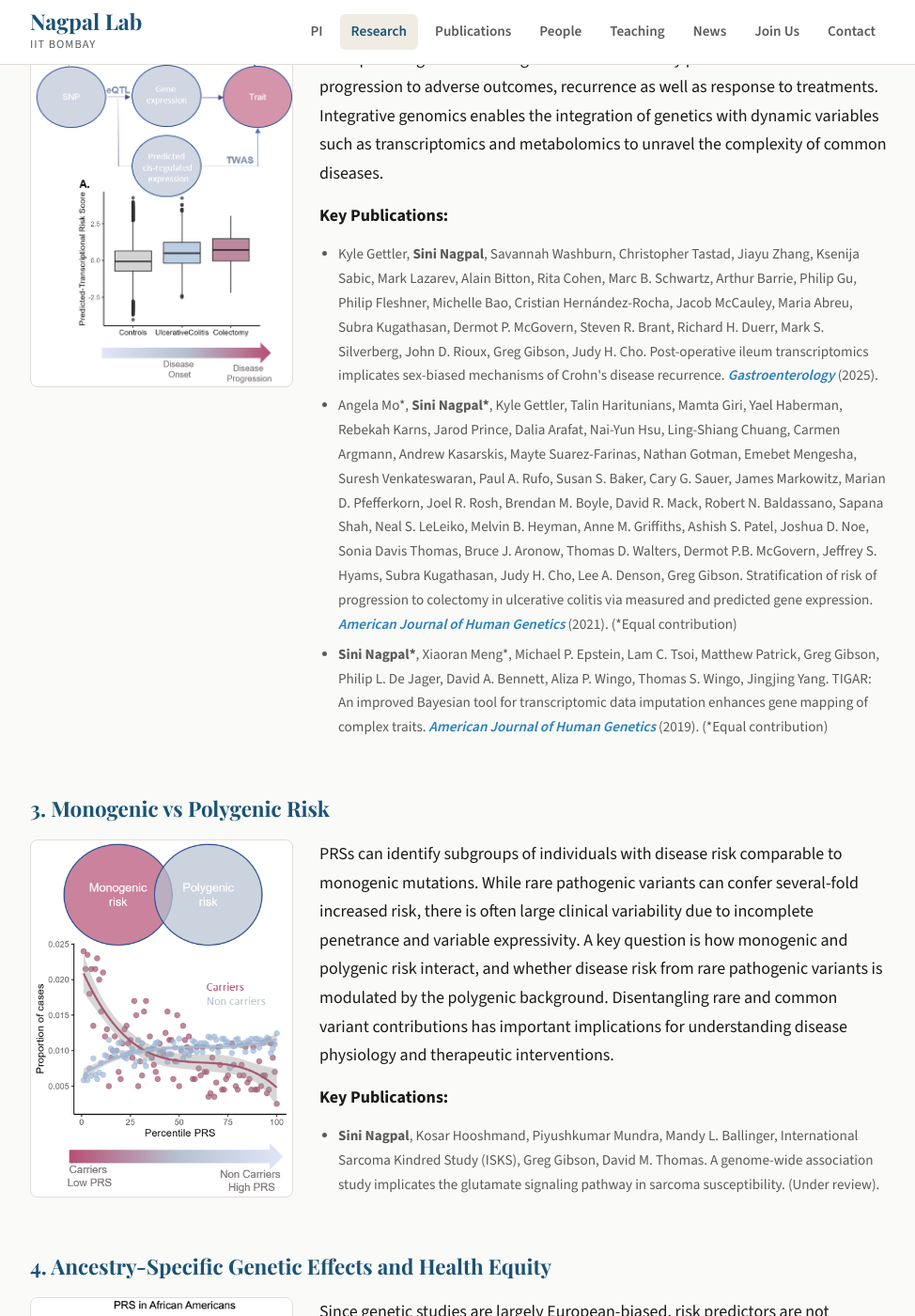
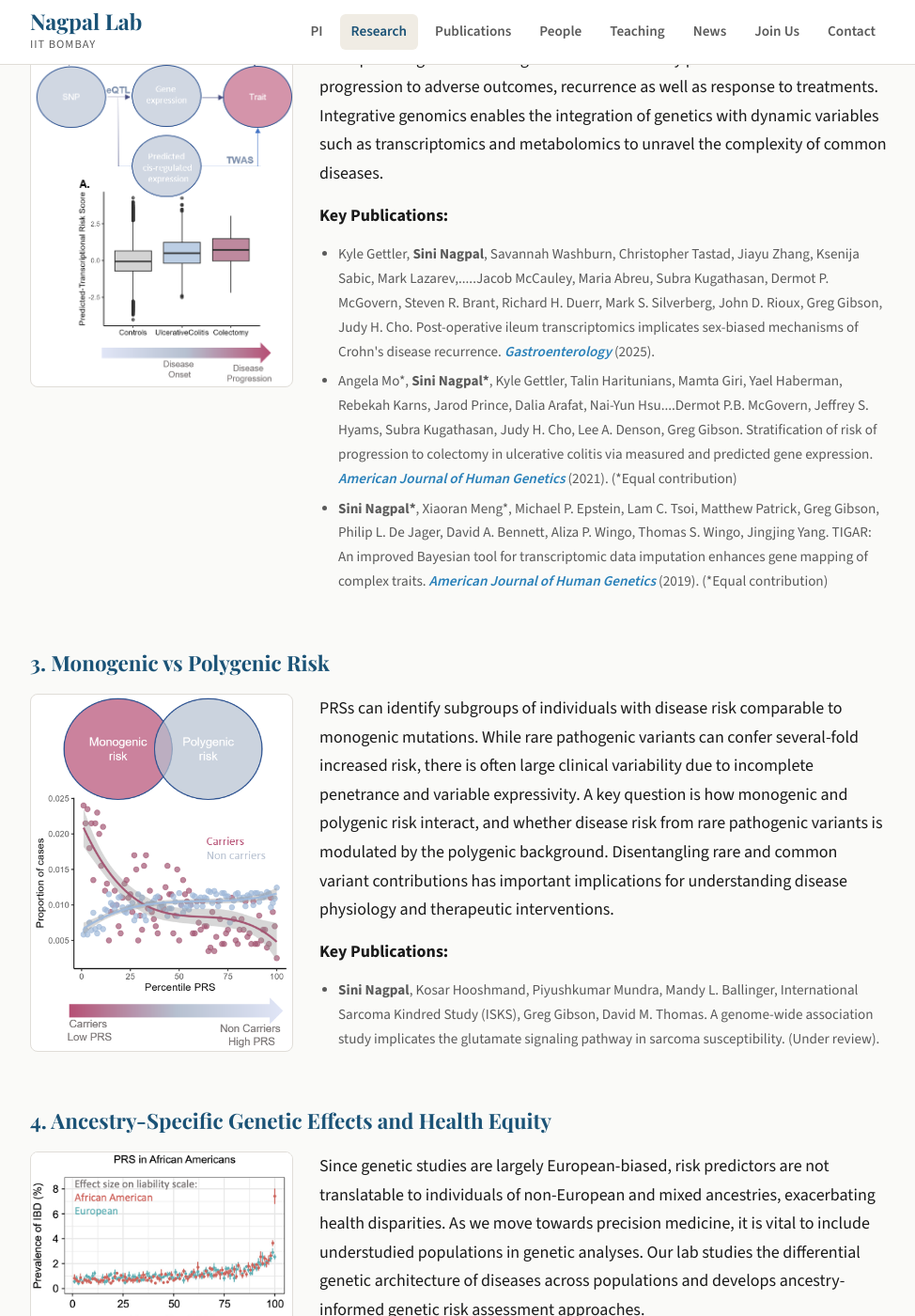
Before and after one commit to nagpallab/nagpallab.github.io, a Jekyll site: the page built from research.md, in a window 1280 px wide and 1400 px high, scrolled down 874 px. Shown: the whole window at 94% size, without its empty margins (152-1126 px from the left). Built offline with Jekyll 4.4.1, drawn with Linux system fonts in a browser that asks for light colours; some of the changed text lies outside the part shown.

Commit message:
Update research.md

```diff
--- a/research.md
+++ b/research.md
@@ -33,8 +33,8 @@ title: Research
       <p>An important goal of clinical genomics is to not only predict disease onset but progression to adverse outcomes, recurrence as well as response to treatments. Integrative genomics enables the integration of genetics with dynamic variables such as transcriptomics and metabolomics to unravel the complexity of common diseases. </p>
       <p><strong>Key Publications:</strong></p>
       <ul class="key-pubs">
-        <li>Kyle Gettler, <span class="pub-me-research">Sini Nagpal</span>, Savannah Washburn, Christopher Tastad, Jiayu Zhang, Ksenija Sabic, Mark Lazarev, Alain Bitton, Rita Cohen, Marc B. Schwartz, Arthur Barrie, Philip Gu, Philip Fleshner, Michelle Bao, Cristian Hernández-Rocha, Jacob McCauley, Maria Abreu, Subra Kugathasan, Dermot P. McGovern, Steven R. Brant, Richard H. Duerr, Mark S. Silverberg, John D. Rioux, Greg Gibson, Judy H. Cho. Post-operative ileum transcriptomics implicates sex-biased mechanisms of Crohn's disease recurrence. <span class="pub-journal">Gastroenterology</span> (2025).</li>
-        <li>Angela Mo*, <span class="pub-me-research">Sini Nagpal*</span>, Kyle Gettler, Talin Haritunians, Mamta Giri, Yael Haberman, Rebekah Karns, Jarod Prince, Dalia Arafat, Nai-Yun Hsu, Ling-Shiang Chuang, Carmen Argmann, Andrew Kasarskis, Mayte Suarez-Farinas, Nathan Gotman, Emebet Mengesha, Suresh Venkateswaran, Paul A. Rufo, Susan S. Baker, Cary G. Sauer, James Markowitz, Marian D. Pfefferkorn, Joel R. Rosh, Brendan M. Boyle, David R. Mack, Robert N. Baldassano, Sapana Shah, Neal S. LeLeiko, Melvin B. Heyman, Anne M. Griffiths, Ashish S. Patel, Joshua D. Noe, Sonia Davis Thomas, Bruce J. Aronow, Thomas D. Walters, Dermot P.B. McGovern, Jeffrey S. Hyams, Subra Kugathasan, Judy H. Cho, Lee A. Denson, Greg Gibson. Stratification of risk of progression to colectomy in ulcerative colitis via measured and predicted gene expression. <span class="pub-journal">American Journal of Human Genetics</span> (2021). (*Equal contribution)</li>
+        <li>Kyle Gettler, <span class="pub-me-research">Sini Nagpal</span>, Savannah Washburn, Christopher Tastad, Jiayu Zhang, Ksenija Sabic, Mark Lazarev,.....Jacob McCauley, Maria Abreu, Subra Kugathasan, Dermot P. McGovern, Steven R. Brant, Richard H. Duerr, Mark S. Silverberg, John D. Rioux, Greg Gibson, Judy H. Cho. Post-operative ileum transcriptomics implicates sex-biased mechanisms of Crohn's disease recurrence. <span class="pub-journal">Gastroenterology</span> (2025).</li>
+        <li>Angela Mo*, <span class="pub-me-research">Sini Nagpal*</span>, Kyle Gettler, Talin Haritunians, Mamta Giri, Yael Haberman, Rebekah Karns, Jarod Prince, Dalia Arafat, Nai-Yun Hsu....Dermot P.B. McGovern, Jeffrey S. Hyams, Subra Kugathasan, Judy H. Cho, Lee A. Denson, Greg Gibson. Stratification of risk of progression to colectomy in ulcerative colitis via measured and predicted gene expression. <span class="pub-journal">American Journal of Human Genetics</span> (2021). (*Equal contribution)</li>
         <li><span class="pub-me-research">Sini Nagpal*</span>, Xiaoran Meng*, Michael P. Epstein, Lam C. Tsoi, Matthew Patrick, Greg Gibson, Philip L. De Jager, David A. Bennett, Aliza P. Wingo, Thomas S. Wingo, Jingjing Yang. TIGAR: An improved Bayesian tool for transcriptomic data imputation enhances gene mapping of complex traits. <span class="pub-journal">American Journal of Human Genetics</span> (2019). (*Equal contribution)</li>
       </ul>
     </div>
@@ -63,7 +63,7 @@ title: Research
       <p>Since genetic studies are largely European-biased, risk predictors are not translatable to individuals of non-European and mixed ancestries, exacerbating health disparities. As we move towards precision medicine, it is vital to include understudied populations in genetic analyses. Our lab studies the differential genetic architecture of diseases across populations and develops ancestry-informed genetic risk assessment approaches.</p>
       <p><strong>Key Publications:</strong></p>
       <ul class="key-pubs">
-        <li>Hari K. Somineni, <span class="pub-me-research">Sini Nagpal</span>, Suresh Venkateswaran, David J. Cutler, David T. Okou, Talin Haritunians, Claire L. Simpson, Ferdouse Begum, Lisa W. Datta, Antonio J. Quiros, Jenifer Seminerio, Emebet Mengesha, et al. Whole-genome sequencing of African Americans implicates differential genetic architecture in inflammatory bowel disease. <span class="pub-journal">American Journal of Human Genetics</span> (2021).</li>
+        <li>Hari K. Somineni, <span class="pub-me-research">Sini Nagpal</span>, Suresh Venkateswaran, David J. Cutler, David T. Okou, Talin Haritunians,et al. Whole-genome sequencing of African Americans implicates differential genetic architecture in inflammatory bowel disease. <span class="pub-journal">American Journal of Human Genetics</span> (2021).</li>
         <li>Courtney Astore, Shivam Sharma, <span class="pub-me-research">Sini Nagpal</span>, NIDDK IBD Genetics Consortium, David J. Cutler, John D. Rioux, Judy H. Cho, Dermot P.B. McGovern, Steven R. Brant, Subra Kugathasan, I. King Jordan, Greg Gibson. The role of admixture in rare variant contributions to inflammatory bowel disease. <span class="pub-journal">Genome Medicine</span> (2023).</li>
       </ul>
     </div>
```
